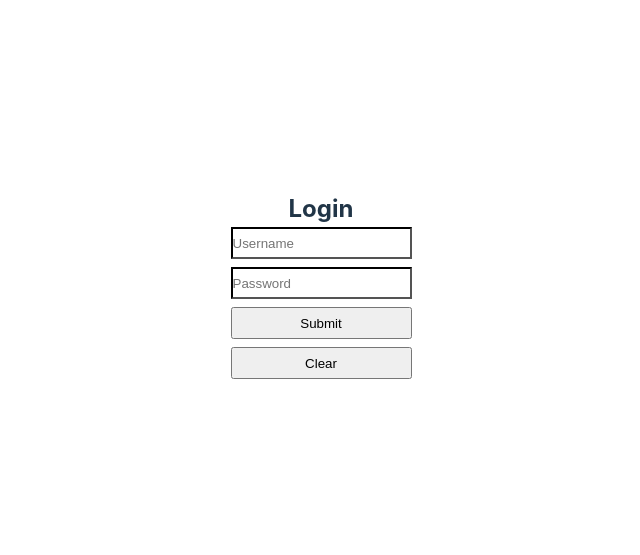
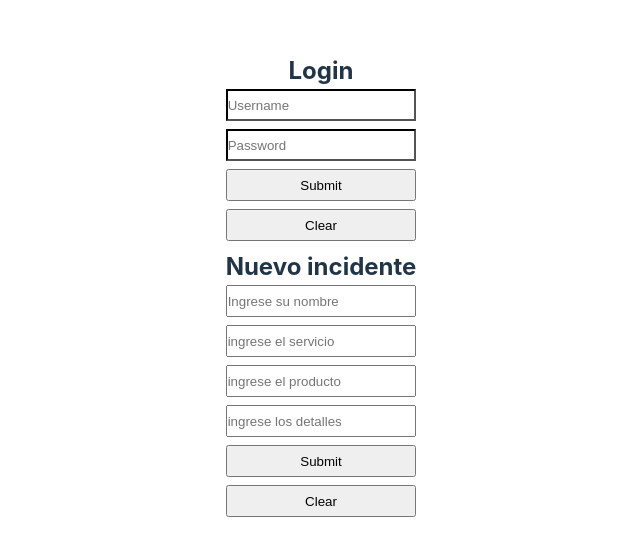
Before and after one commit to jprigotti/ToDoList_demo, a React (Vite) app: page / in a window 1280 px wide. Shown: the part 111-666 px from the top of the page, without its empty margins (319-959 px from the left). Built offline with nearby package versions, Linux system fonts and the light colour scheme.

Commit message:
updated form

```diff
--- a/src/App.jsx
+++ b/src/App.jsx
@@ -1,10 +1,14 @@
 import './App.css'
-import { LoginForm } from './components/Forms'
+import { LoginForm, NewTicket } from './components/Forms'
 
 function App() {
 
   return (
+    <div>
       <LoginForm />
+      <NewTicket />
+    </div>
+
   )
 }
 
--- a/src/components/Forms.jsx
+++ b/src/components/Forms.jsx
@@ -151,6 +151,92 @@ export const LoginForm = () => {
     )
 }
 
+
+// This is another component
+
+export const NewTicket = () => {
+
+    const formInitialState = {
+        openByName: "",
+        openByArea: "",
+        product: "",
+        details: "",
+    }
+
+    const [form, setForm] = useState(formInitialState);
+
+
+    const handleChange = (e) => {
+        const { name, value } = e.target;
+        setForm({
+            ...form,
+            [name]: value,
+        })
+    }
+
+    const handleSubmit = (e) => {
+        e.preventDefault();
+
+        console.log("Submitted");
+        console.log(form);
+
+        const tempForm = form;
+        for (const key in form){
+            form[key]="";
+        }
+        setForm(form)
+        console.log(form);
+        handleChange(e);
+    }
+
+
+
+
+    return (
+        <div>
+            <h2>Nuevo incidente</h2>
+            <form onSubmit={handleSubmit}>
+                <div className='container-form'>
+
+                    <input
+                        type="text"
+                        placeholder='Ingrese su nombre'
+                        name="openByName"
+                        value={form.openByName}
+                        onChange={handleChange}
+                    ></input>
+
+                    <input
+                        type="text"
+                        placeholder='ingrese el servicio'
+                        name="openByArea"
+                        value={form.openByArea}
+                        onChange={handleChange}
+                    ></input>
+
+                    <input
+                        type="text"
+                        placeholder='ingrese el producto'
+                        name="product"
+                        value={form.product}
+                        onChange={handleChange}
+                    ></input>
+                    <input
+                        type="text"
+                        placeholder='ingrese los detalles'
+                        name="details"
+                        value={form.details}
+                        onChange={handleChange}
+                    ></input>
+
+                    <input type="submit" value="Submit"></input>
+                    <input type="reset" value="Clear"></input>
+                </div>
+            </form>
+        </div>
+    )
+}
+
 /**
 https://www.useblackbox.io/search
 yarn add react-controlled-form
```
